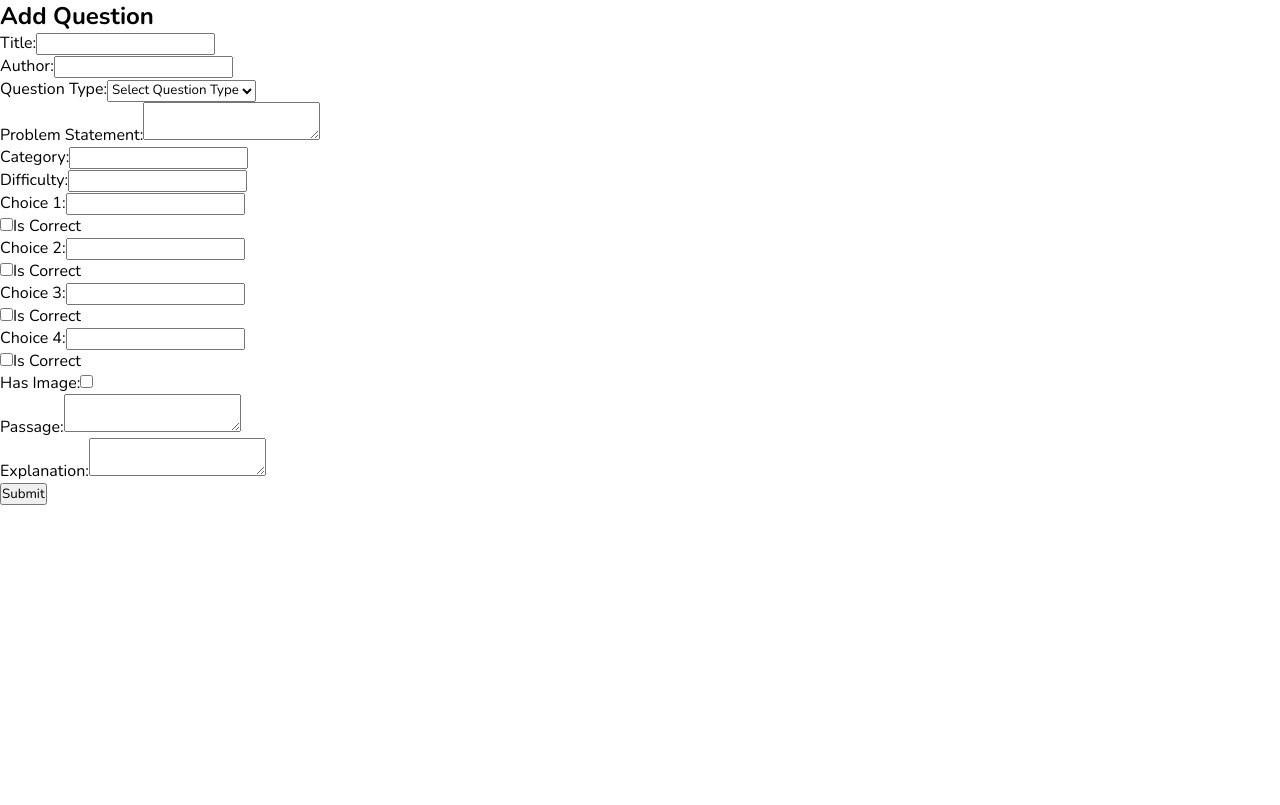
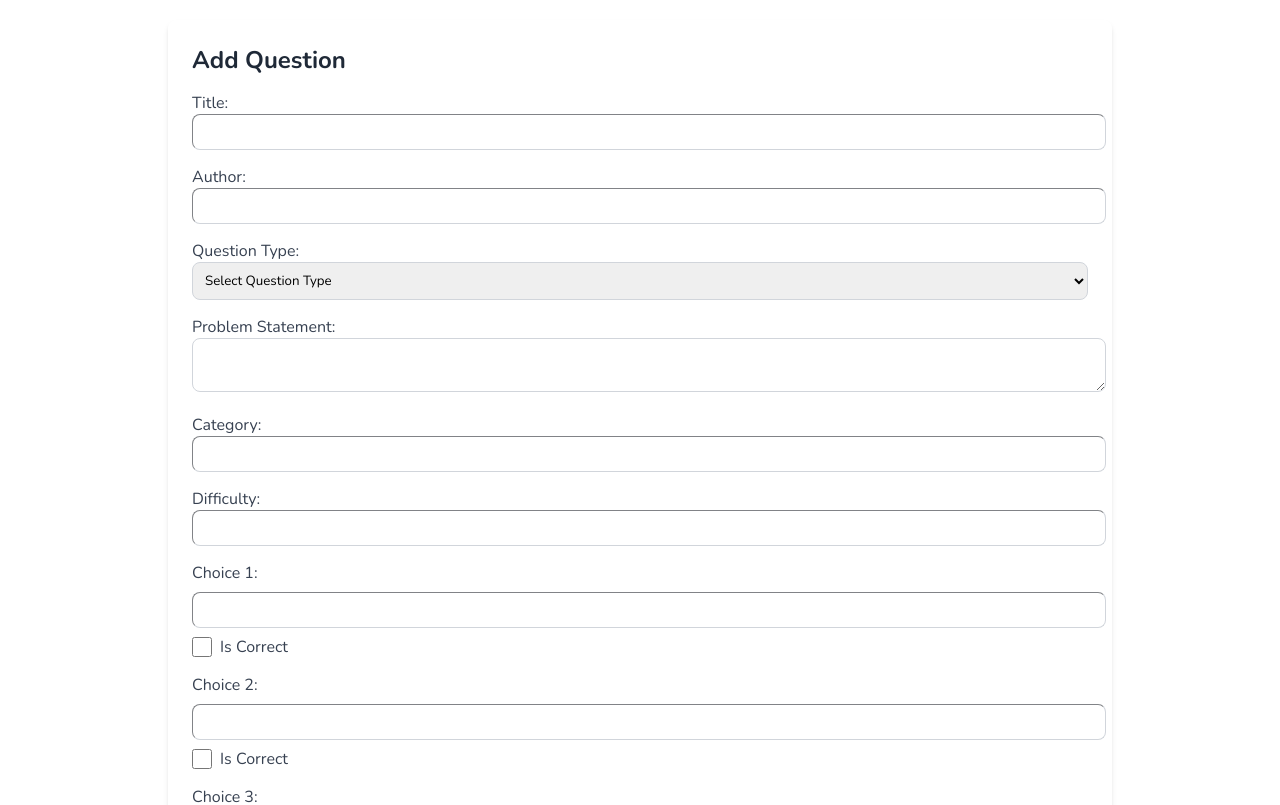
Before and after one commit to warrenli0/sb-frontend, a React (Create React App) app in the folder react-client/: page /sb-frontend/add-question in a window 1280 px wide. Shown: the top 805 px of the page. Built offline with nearby package versions, Linux system fonts and the light colour scheme; a web font is replaced by a local one.

Commit message:
Fix Tailwind config.

```diff
--- a/react-client/src/index.css
+++ b/react-client/src/index.css
@@ -1,8 +1,8 @@
 /* index.css */
-/*
+
 @import 'tailwindcss/base';
 @import 'tailwindcss/components';
-@import 'tailwindcss/utilities';*/
+@import 'tailwindcss/utilities';
 
 body {
   margin: 0;
--- a/react-client/tailwind.config.js
+++ b/react-client/tailwind.config.js
@@ -46,4 +46,7 @@ module.exports = {
     },
   },
   plugins: [],
+  corePlugins: {
+    preflight: false,
+  }
 };
```
